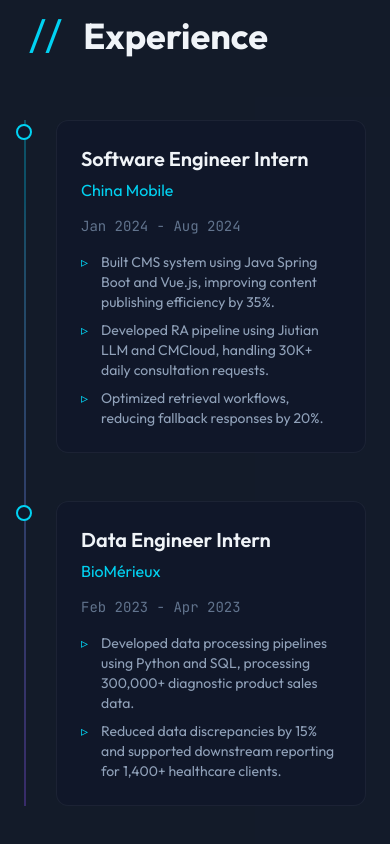
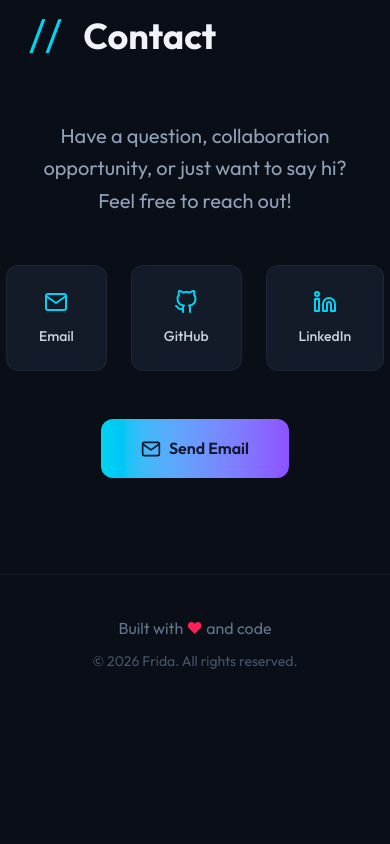
Before and after one commit to Frida7771/portfolio, a Next.js app: page / in a window 390 px wide. Shown: the part 8540-9384 px from the top of the page. After the commit the page ends 9251 px from the top, so only its background shows below. Built offline with nearby package versions, Linux system fonts and the light colour scheme.

Commit message:
delete experience

```diff
--- a/src/app/page.tsx
+++ b/src/app/page.tsx
@@ -2,7 +2,6 @@
 import Hero from '@/components/Hero';
 import About from '@/components/About';
 import Projects from '@/components/Projects';
-import Experience from '@/components/Experience';
 import Contact from '@/components/Contact';
 import Footer from '@/components/Footer';
 
@@ -14,7 +13,6 @@
         <Hero />
         <About />
         <Projects />
-        <Experience />
         <Contact />
       </main>
       <Footer />
--- a/src/components/Experience.tsx
+++ /dev/null
@@ -1,74 +0,0 @@
-interface ExperienceItem {
-  title: string;
-  company: string;
-  period: string;
-  highlights: string[];
-}
-
-const experiences: ExperienceItem[] = [
-  {
-    title: 'Software Engineer Intern',
-    company: 'China Mobile',
-    period: 'Jan 2024 - Aug 2024',
-    highlights: [
-      'Built CMS system using Java Spring Boot and Vue.js, improving content publishing efficiency by 35%.',
-      'Developed RA pipeline using Jiutian LLM and CMCloud, handling 30K+ daily consultation requests.',
-      'Optimized retrieval workflows, reducing fallback responses by 20%.',
-    ],
-  },
-  {
-    title: 'Data Engineer Intern',
-    company: 'BioMérieux',
-    period: 'Feb 2023 - Apr 2023',
-    highlights: [
-      'Developed data processing pipelines using Python and SQL, processing 300,000+ diagnostic product sales data.',
-      'Reduced data discrepancies by 15% and supported downstream reporting for 1,400+ healthcare clients.',
-    ],
-  },
-];
-
-export default function Experience() {
-  return (
-    <section id="experience" className="py-24 md:py-32 bg-slate-800/50">
-      <div className="max-w-6xl mx-auto px-6">
-        <h2 className="text-4xl font-bold mb-16 flex items-center gap-4">
-          <span className="font-mono text-cyan-400 font-normal">//</span>
-          Experience
-        </h2>
-
-        <div className="max-w-3xl mx-auto relative">
-          {/* Timeline line */}
-          <div className="absolute left-0 md:left-2 top-0 bottom-0 w-0.5 bg-gradient-to-b from-cyan-400 to-violet-500 opacity-30" />
-
-          {experiences.map((exp, index) => (
-            <div key={index} className="relative pl-8 md:pl-12 pb-12 last:pb-0 group">
-              {/* Timeline dot */}
-              <div className="absolute left-0 md:left-2 -translate-x-1/2 top-1 w-4 h-4 bg-slate-900 border-2 border-cyan-400 rounded-full group-hover:bg-cyan-400 group-hover:shadow-lg group-hover:shadow-cyan-400/50 transition-all" />
-
-              {/* Content */}
-              <div className="bg-slate-900/60 backdrop-blur-sm p-6 md:p-8 rounded-xl border border-white/5 group-hover:border-cyan-400/20 transition-colors">
-                <div className="flex flex-col md:flex-row md:items-center md:justify-between gap-1 mb-2">
-                  <h3 className="text-xl font-semibold">{exp.title}</h3>
-                  <span className="text-cyan-400">{exp.company}</span>
-                </div>
-                <span className="inline-block font-mono text-sm text-slate-500 mb-4">
-                  {exp.period}
-                </span>
-                <ul className="space-y-2">
-                  {exp.highlights.map((highlight, i) => (
-                    <li
-                      key={i}
-                      className="text-slate-400 text-sm pl-5 relative before:content-['▹'] before:absolute before:left-0 before:text-cyan-400"
-                    >
-                      {highlight}
-                    </li>
-                  ))}
-                </ul>
-              </div>
-            </div>
-          ))}
-        </div>
-      </div>
-    </section>
-  );
-}
--- a/src/components/Navbar.tsx
+++ b/src/components/Navbar.tsx
@@ -6,7 +6,6 @@
 const navLinks = [
   { href: '#about', label: 'About' },
   { href: '#projects', label: 'Projects' },
-  { href: '#experience', label: 'Experience' },
   { href: '#contact', label: 'Contact' },
 ];
 
--- a/src/components/index.ts
+++ b/src/components/index.ts
@@ -2,6 +2,5 @@
 export { default as Hero } from './Hero';
 export { default as About } from './About';
 export { default as Projects } from './Projects';
-export { default as Experience } from './Experience';
 export { default as Contact } from './Contact';
 export { default as Footer } from './Footer';
```
